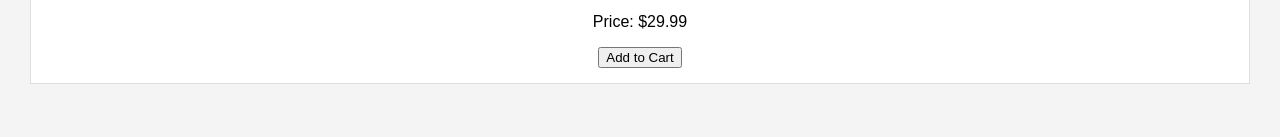
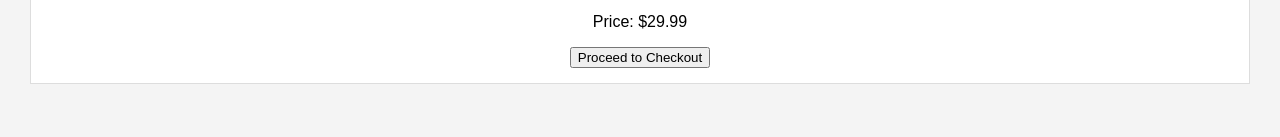
Before and after one commit to kushalsharma76/ecom, a plain HTML site: page index.html in a window 1280 px wide. Shown: the part 472-609 px from the top of the page. Drawn offline with Linux system fonts and the light colour scheme.

Commit message:
Update index.html

```diff
--- a/index.html
+++ b/index.html
@@ -79,7 +79,7 @@
             <h2>Product Name 2</h2>
             <p>Description of the product. Lorem ipsum dolor sit amet, consectetur adipiscing elit.</p>
             <p>Price: $29.99</p>
-            <button>Add to Cart</button>
+            <button onclick="goToCheckout()">Proceed to Checkout</button>
         </div>
 
         <!-- Add more product entries as needed -->
```
